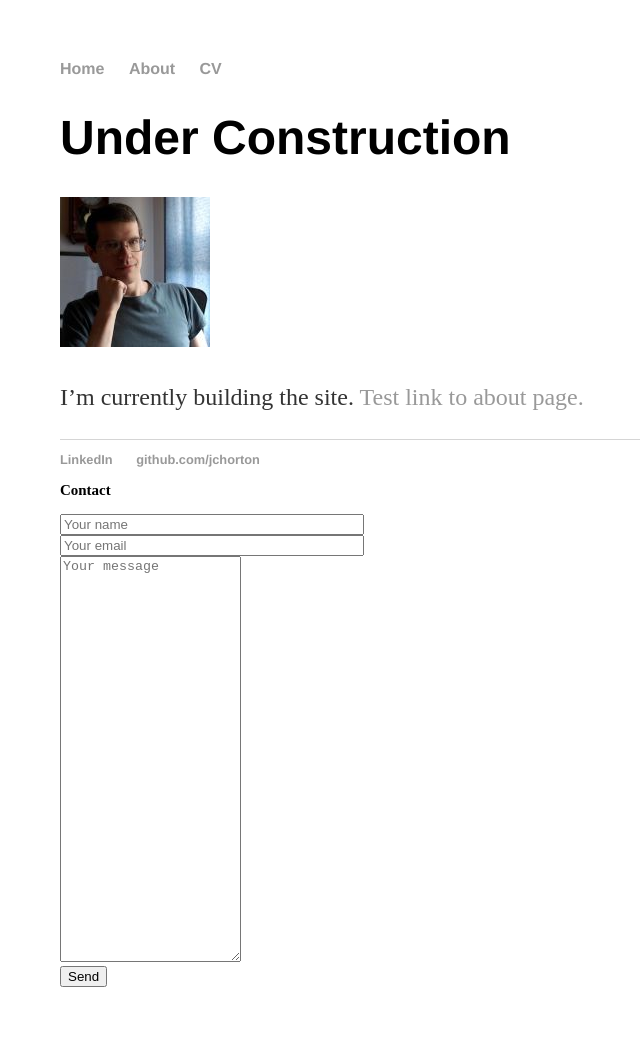
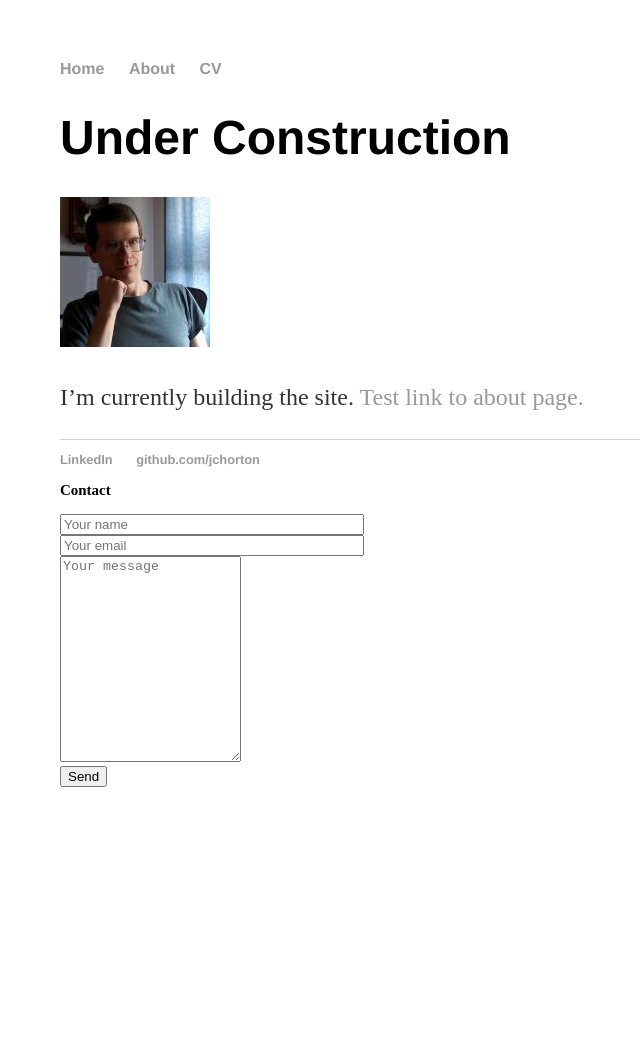
Before and after one commit to jchorton/jchorton.github.io, a Jekyll site: the page built from index.md, in a window 1280 px wide. Shown: the whole page, without its empty margins (132-772 px from the left). Built offline with Jekyll 4.4.1, drawn with Linux system fonts in a browser that asks for light colours; after the commit the page ends 900 px from its top, so only the background shows below that.

Commit message:
Update default.html

```diff
--- a/_layouts/default.html
+++ b/_layouts/default.html
@@ -30,7 +30,7 @@
 				<form id="contactform" action="//formspree.io/hort_wort@hotmail.com" method="POST">
     					<input type="text" name="name" placeholder="Your name" style="width:33%"><br />
     					<input type="email" name="_replyto" placeholder="Your email" style="width:33%"><br />
-    					<textarea name="message" placeholder="Your message" style="height:400px" style="width:100%"></textarea><br />
+    					<textarea name="message" placeholder="Your message" style="height:200px" style="width:100%"></textarea><br />
     					<input type="submit" value="Send">
 				</form>
 			</footer>
```
